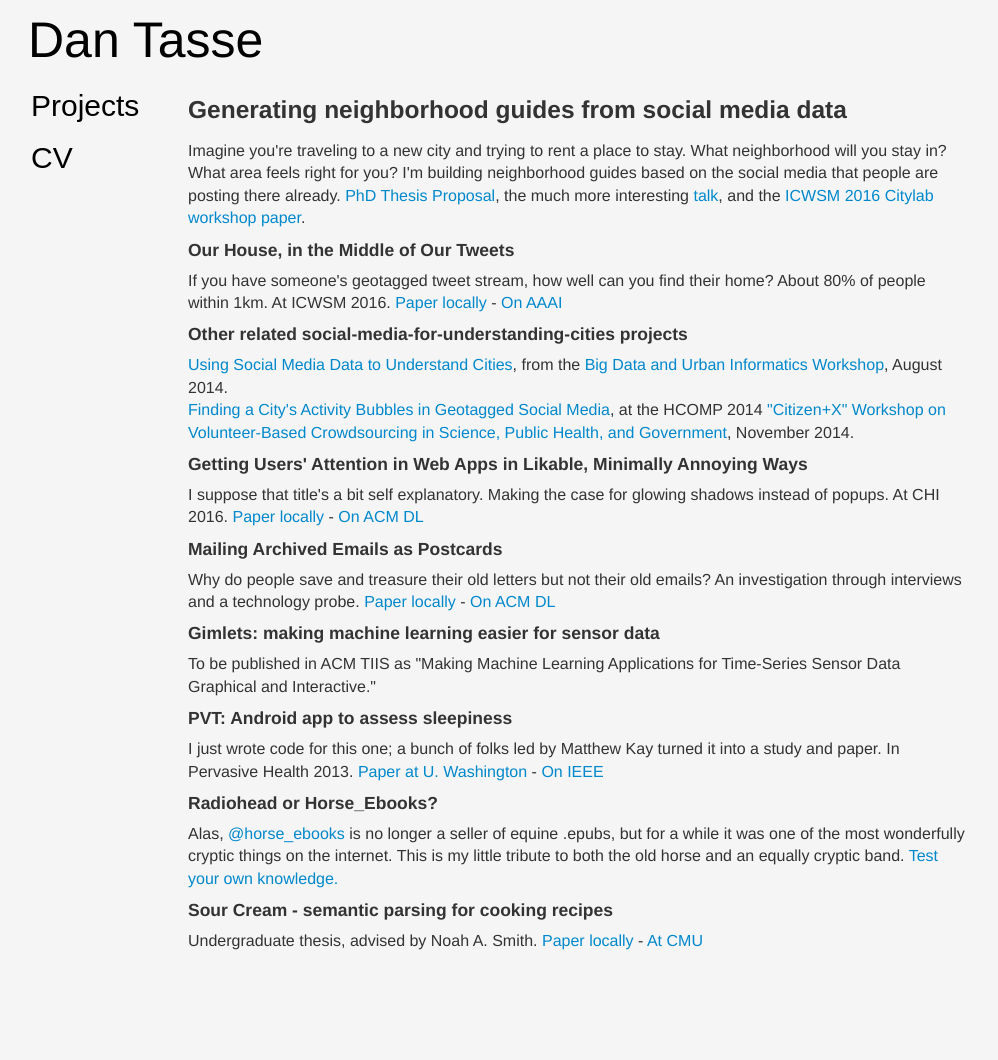
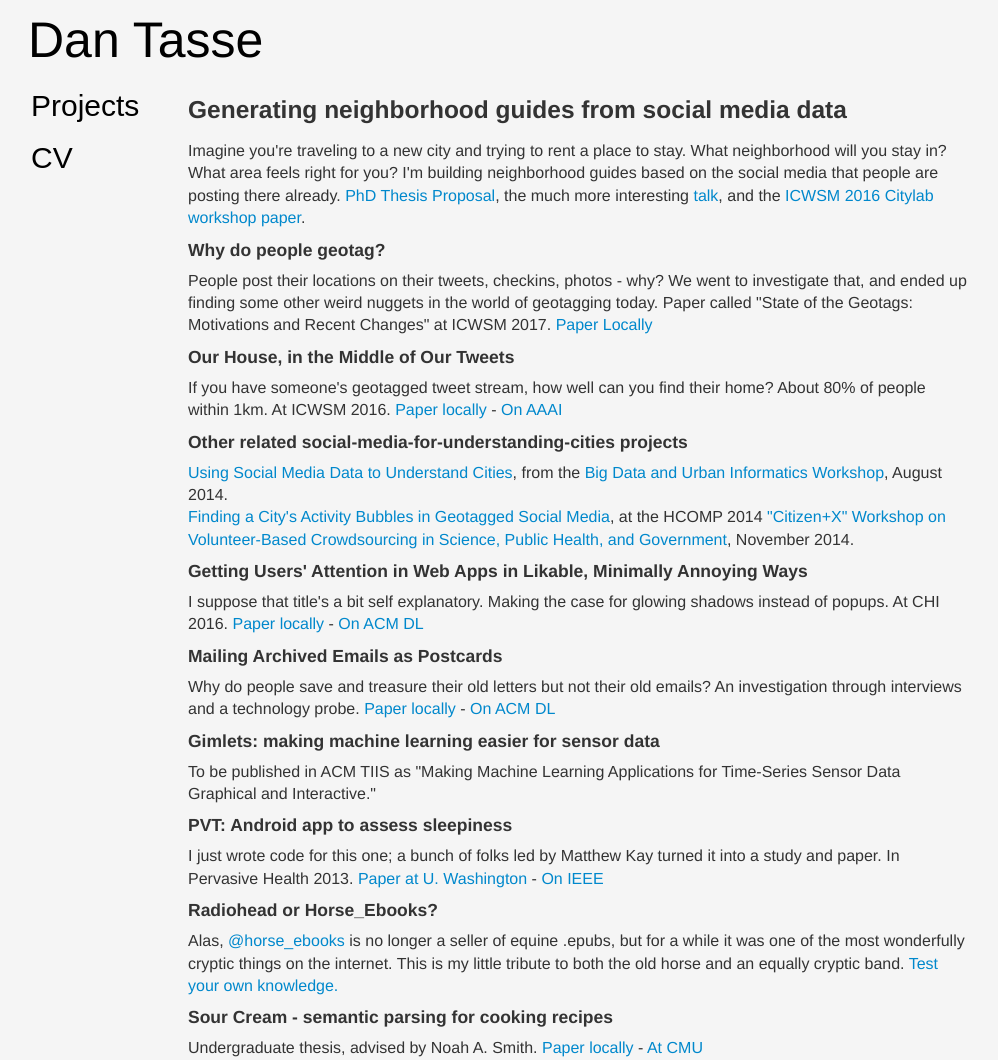
Before and after one commit to dantasse/dantasse.github.io, a Jekyll site: the page built from projects.html, in a window 1280 px wide. Shown: the whole page, without its empty margins (100-1098 px from the left). Built offline with Jekyll 4.4.1, drawn with Linux system fonts in a browser that asks for light colours; nearby versions of some CDN libraries; before the commit the page ends 953 px from its top, so only the background shows below that.

Commit message:
add icwsm paper

```diff
--- a/index.html
+++ b/index.html
@@ -8,6 +8,7 @@ I'm a PhD student in the Human-Computer Interaction Institute at Carnegie Mellon
 <p>
 On May 25, 2017, I will be defending my PhD Thesis, "How Geotagged Social Media Can Inform Modern Travelers." Here's the <a href="docs/how_geotagged_social_media_can_inform_modern_travelers.pdf">document</a>, along with <a href="docs/social_media_neighborhood_guides_proposal.pdf">proposal document</a> and <a href="docs/social_media_neighborhood_guides_proposal_talk.pdf">proposal slides</a>.
 </p>
+<p>Recent publication: <a href="docs/state_of_the_geotags_icwsm2017.pdf">State of the Geotags: Motivations and Recent Changes</a> at ICWSM 2017.</p>
 <p>
   <a href="//talesnideas.blogspot.com">Research Blog</a>
 </p>
--- a/projects.html
+++ b/projects.html
@@ -4,6 +4,10 @@ title: Dan Tasse Dot Com - Projects
 ---
 <h3>Generating neighborhood guides from social media data</h3>
 Imagine you're traveling to a new city and trying to rent a place to stay. What neighborhood will you stay in? What area feels right for you? I'm building neighborhood guides based on the social media that people are posting there already. <a href="docs/social_media_neighborhood_guides_proposal.pdf">PhD Thesis Proposal</a>, the much more interesting <a href="docs/social_media_neighborhood_guides_proposal_talk.pdf">talk</a>, and the <a href="docs/generating_neighborhood_guides_citylab2016.pdf">ICWSM 2016 Citylab workshop paper</a>.
+
+<h4>Why do people geotag?</h4>
+  People post their locations on their tweets, checkins, photos - why? We went to investigate that, and ended up finding some other weird nuggets in the world of geotagging today. Paper called "State of the Geotags: Motivations and Recent Changes" at ICWSM 2017.
+  <a href="docs/state_of_the_geotags_icwsm2017.pdf">Paper Locally</a>
 
 <h4>Our House, in the Middle of Our Tweets</h4>
   If you have someone's geotagged tweet stream, how well can you find their home? About 80% of people within 1km. At ICWSM 2016.
```
Also changed, not shown: 1 other file.
